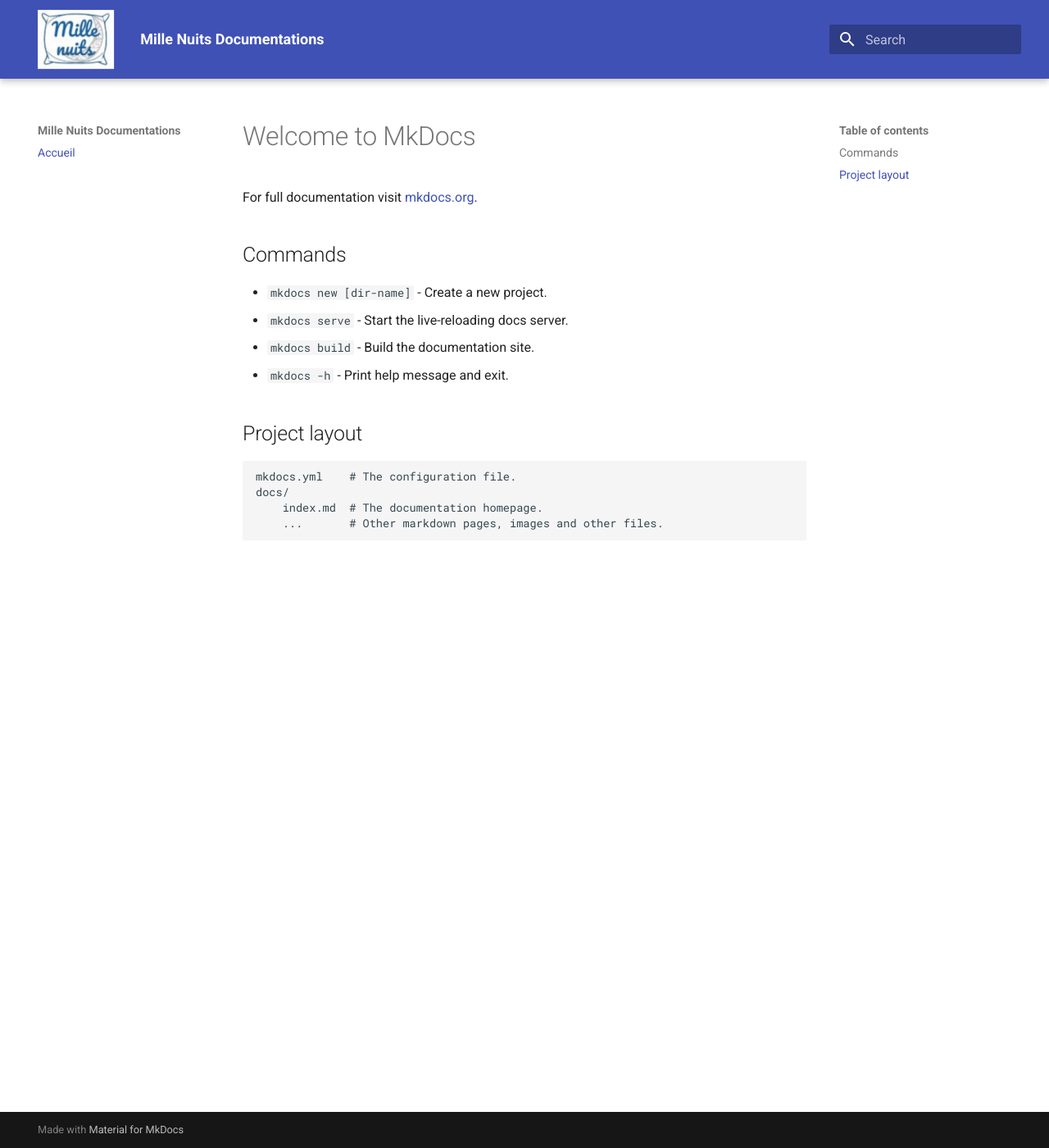
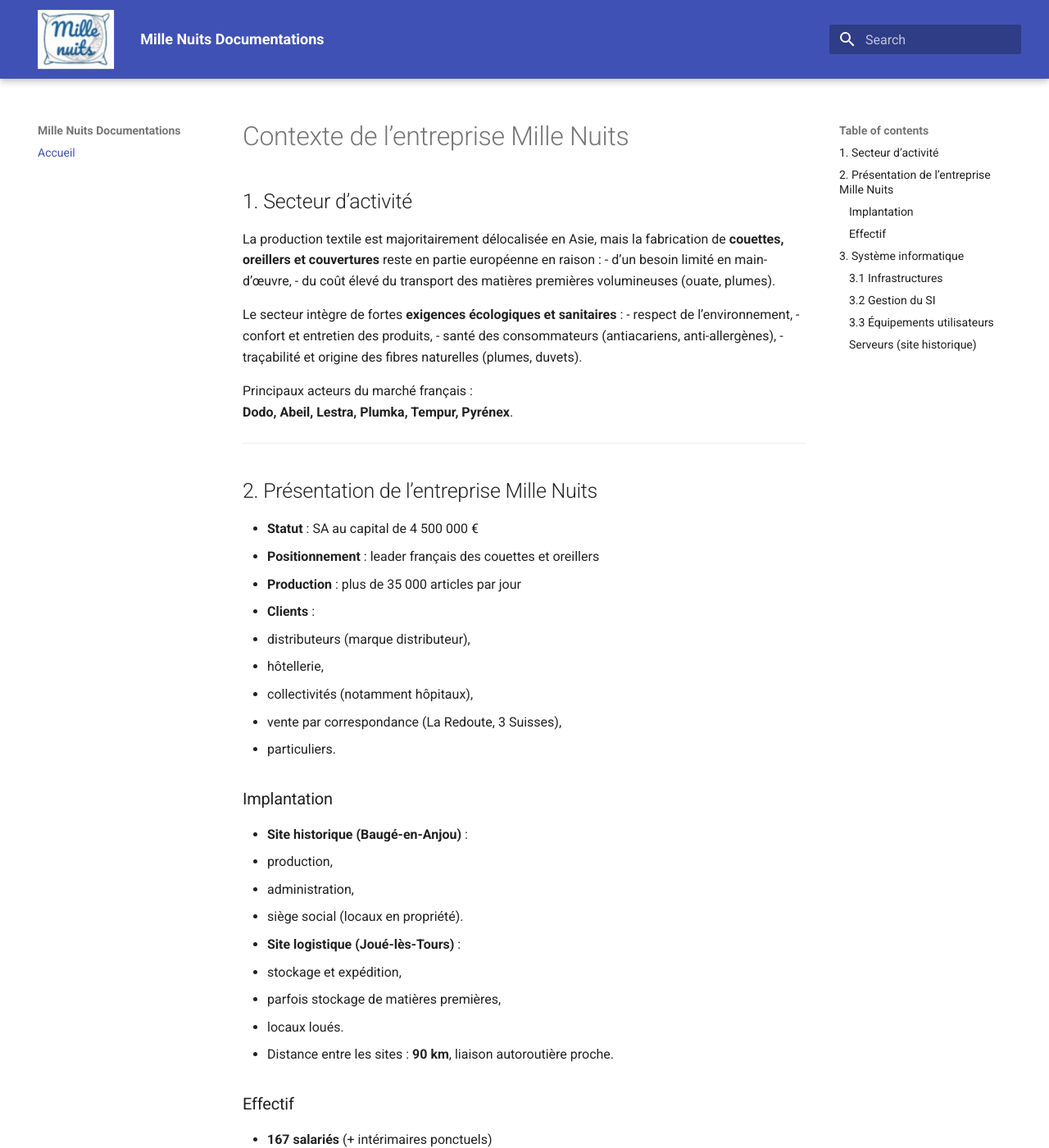
Before and after one commit to davidbalny/AP-SIO1-mille-nuits, an MkDocs documentation site: the page built from docs/index.md, in a window 1280 px wide and 1400 px high. Shown: the whole window at 82% size. Built offline with MkDocs 1.6.1 and Material for MkDocs 9.7.7, drawn with Linux system fonts in a browser that asks for light colours; some of the changed text lies outside the part shown.

Commit message:
Update index.md

```diff
--- a/docs/index.md
+++ b/docs/index.md
@@ -1,17 +1,90 @@
-# Welcome to MkDocs
+# Contexte de l’entreprise Mille Nuits
 
-For full documentation visit [mkdocs.org](https://www.mkdocs.org).
+## 1. Secteur d’activité
+La production textile est majoritairement délocalisée en Asie, mais la fabrication de **couettes, oreillers et couvertures** reste en partie européenne en raison :
+- d’un besoin limité en main-d’œuvre,
+- du coût élevé du transport des matières premières volumineuses (ouate, plumes).
 
-## Commands
+Le secteur intègre de fortes **exigences écologiques et sanitaires** :
+- respect de l’environnement,
+- confort et entretien des produits,
+- santé des consommateurs (antiacariens, anti-allergènes),
+- traçabilité et origine des fibres naturelles (plumes, duvets).
 
-* `mkdocs new [dir-name]` - Create a new project.
-* `mkdocs serve` - Start the live-reloading docs server.
-* `mkdocs build` - Build the documentation site.
-* `mkdocs -h` - Print help message and exit.
+Principaux acteurs du marché français :
+**Dodo, Abeil, Lestra, Plumka, Tempur, Pyrénex**.
 
-## Project layout
+---
 
-    mkdocs.yml    # The configuration file.
-    docs/
-        index.md  # The documentation homepage.
-        ...       # Other markdown pages, images and other files.
+## 2. Présentation de l’entreprise Mille Nuits
+- **Statut** : SA au capital de 4 500 000 €
+- **Positionnement** : leader français des couettes et oreillers
+- **Production** : plus de 35 000 articles par jour
+- **Clients** :
+  - distributeurs (marque distributeur),
+  - hôtellerie,
+  - collectivités (notamment hôpitaux),
+  - vente par correspondance (La Redoute, 3 Suisses),
+  - particuliers.
+
+### Implantation
+- **Site historique (Baugé-en-Anjou)** :
+  - production,
+  - administration,
+  - siège social (locaux en propriété).
+- **Site logistique (Joué-lès-Tours)** :
+  - stockage et expédition,
+  - parfois stockage de matières premières,
+  - locaux loués.
+- Distance entre les sites : **90 km**, liaison autoroutière proche.
+
+### Effectif
+- **167 salariés** (+ intérimaires ponctuels)
+- Répartition principale :
+  - Production : 81
+  - Logistique : 36
+  - Ventes : 24
+  - Informatique : 3
+  - Autres services (qualité, BE, achats, RH, direction…)
+
+---
+
+## 3. Système informatique
+
+### 3.1 Infrastructures
+- **Serveur réseau (Windows Server)** : AD, DNS, DHCP, fichiers
+- **Serveur de messagerie**
+- **Serveur PGI (Open ERP)** :
+  - ventes, achats, stocks,
+  - comptabilité
+- **Site Internet** hébergé à l’extérieur
+- Antivirus installé sur chaque poste
+- Gestion du parc via tableur
+- Réseau de production automatisé isolé et géré par un prestataire externe
+
+### 3.2 Gestion du SI
+- Équipe interne :
+  - 1 technicien système/réseau & informatique industrielle,
+  - 1 technicien système & développement,
+  - 1 DSI.
+- Prestataire externe :
+  - maintenance du PGI,
+  - développements majeurs.
+- Réseau principalement géré en interne.
+
+### 3.3 Équipements utilisateurs
+- Postes fixes Windows pour la majorité du personnel
+- Ordinateurs portables Windows pour :
+  - commerciaux,
+  - direction,
+  - responsables.
+- Pas de Wi-Fi : connexions Ethernet uniquement
+- Accès informatique limité en production et logistique
+- Messagerie nominative : `prenom.nom@millenuits.com`
+
+---
+
+### Serveurs (site historique)
+- **MN01** : AD, DNS, DHCP, fichiers
+- **MN02** : messagerie
+- **MN03** : PGI (ventes, achats, stocks, comptabilité)
```
